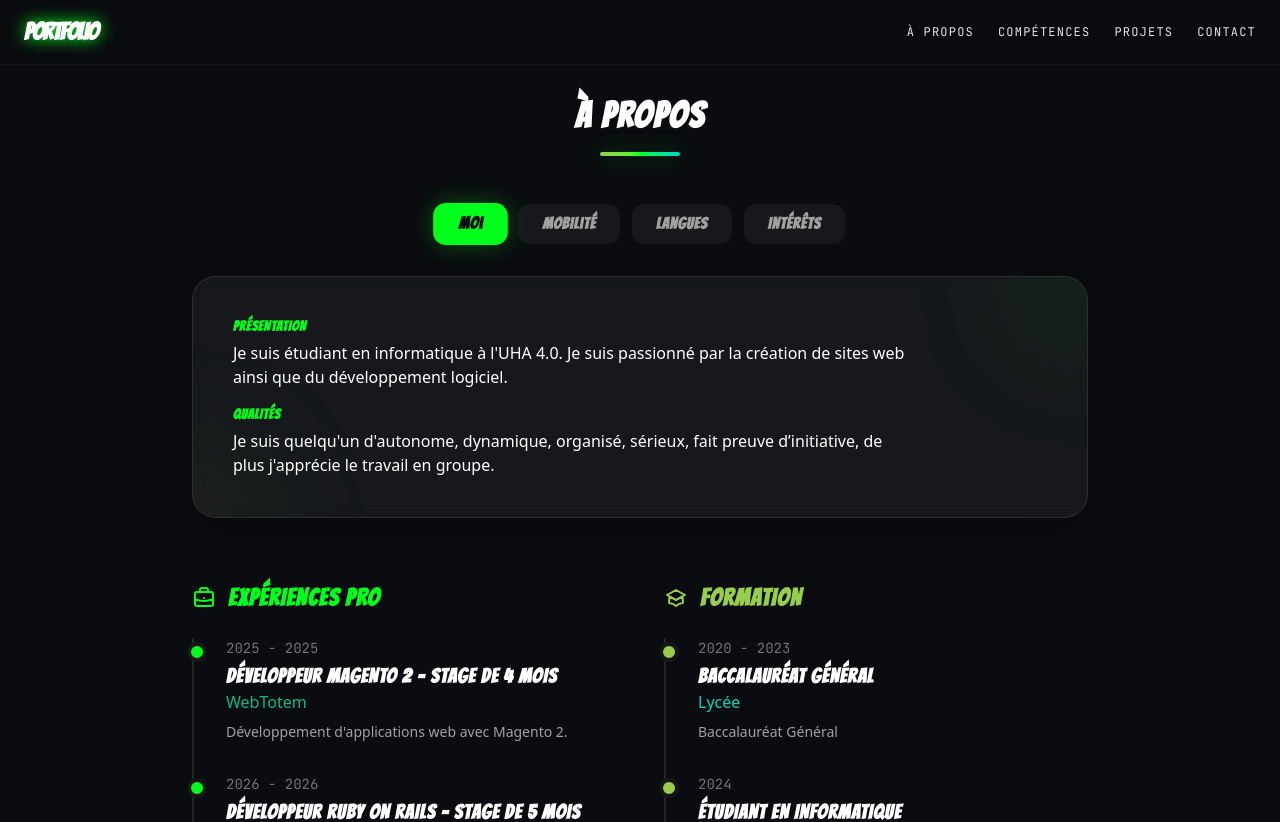
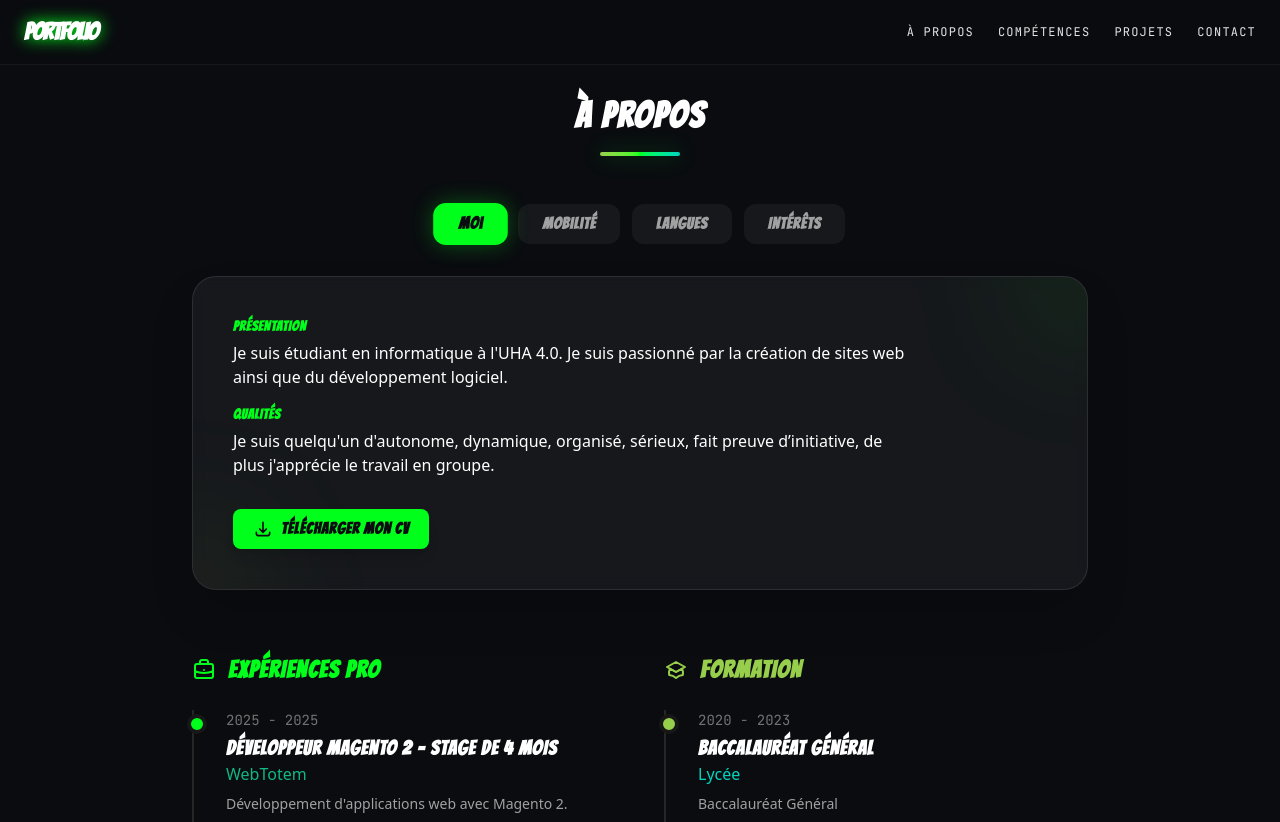
Before and after one commit to mickael68/PortfolioV2, a Next.js app: page /a-propos in a window 1280 px wide. Shown: the top 822 px of the page. Built offline with nearby package versions, Linux system fonts and the light colour scheme.

Commit message:
Correctif 3

```diff
--- a/app/a-propos/InfosInteractives.tsx
+++ b/app/a-propos/InfosInteractives.tsx
@@ -31,6 +31,18 @@ export default function InfosInteractives() {
                             <p className="text-white">
                                 Je suis quelqu'un d'autonome, dynamique, organisé, sérieux, fait preuve d’initiative, de plus j'apprécie le travail en groupe.
                             </p>
+                        </div>
+                        <div className="pt-4">
+                            <a
+                                href="/fichiers/MARCO_Mickael_CV.pdf"
+                                download
+                                className="inline-flex items-center gap-2 px-5 py-2 rounded-lg bg-portal-green text-space-dark font-bold font-bangers tracking-wider hover:bg-rick-green transition-all shadow-lg"
+                            >
+                                <svg className="w-5 h-5" fill="none" viewBox="0 0 24 24" stroke="currentColor">
+                                    <path strokeLinecap="round" strokeLinejoin="round" strokeWidth={2} d="M4 16v1a3 3 0 003 3h10a3 3 0 003-3v-1m-4-4l-4 4m0 0l-4-4m4 4V4" />
+                                </svg>
+                                Télécharger mon CV
+                            </a>
                         </div>
                     </div>
                 );
```
